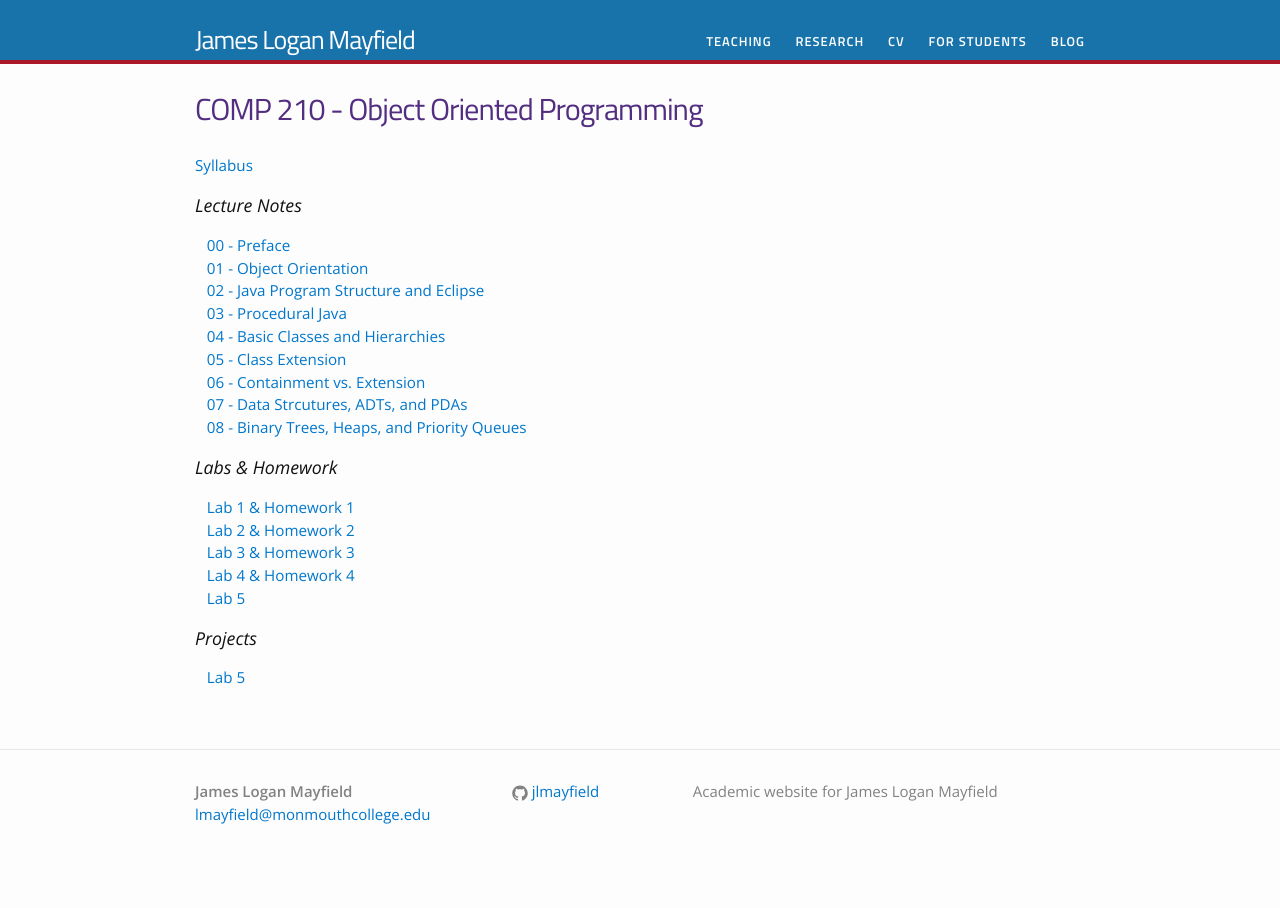
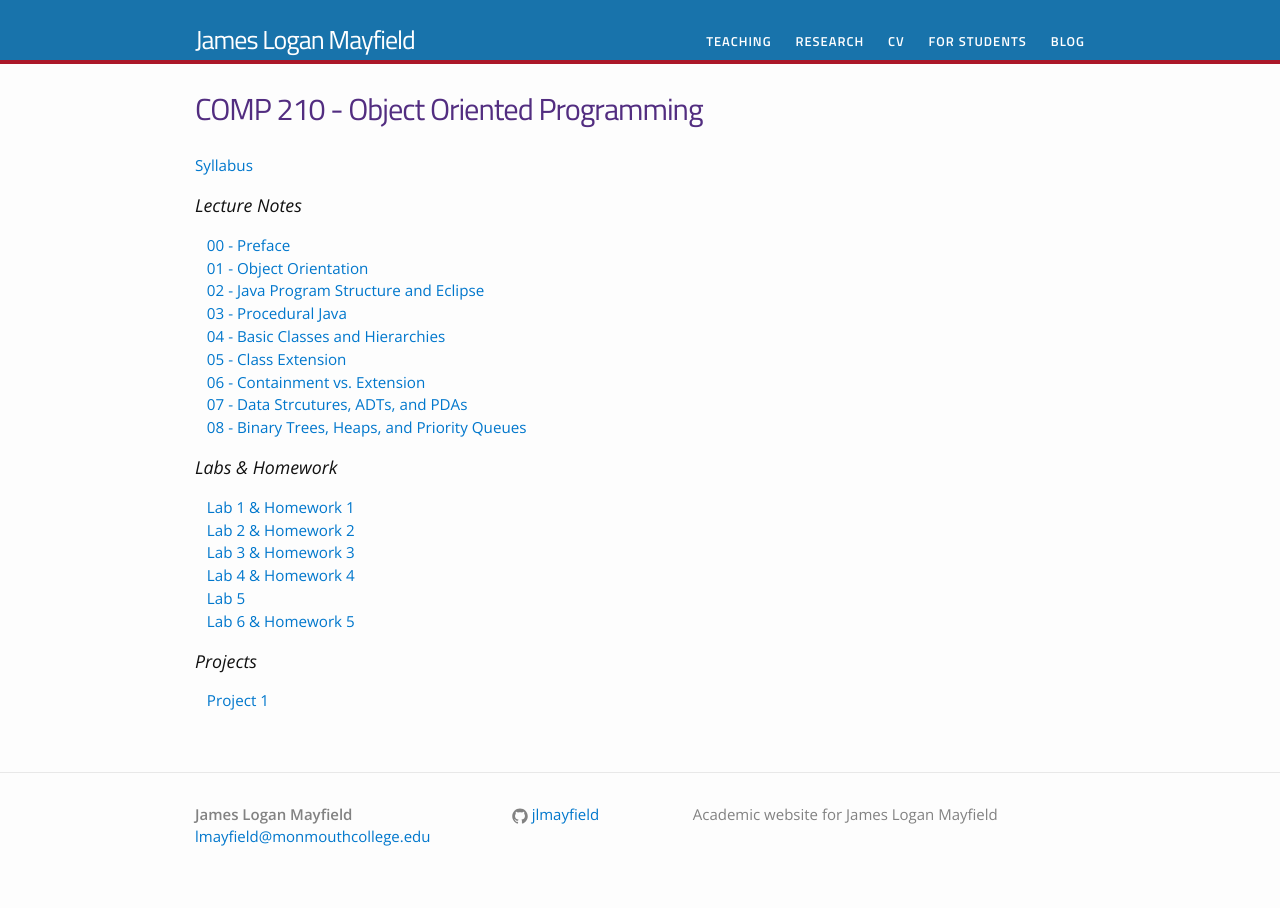
Before and after one commit to jlmayfield/jlmayfield.github.io, a Jekyll site: the page built from teaching/comp210.md, in a window 1280 px wide. Built offline with Jekyll 4.4.1, drawn with Linux system fonts in a browser that asks for light colours.

Commit message:
c210 lab6 added. c161 lab5 fixed

```diff
--- a/teaching/comp210.md
+++ b/teaching/comp210.md
@@ -26,9 +26,10 @@ permalink: /teaching/COMP210/
 &nbsp;&nbsp;&nbsp;[Lab 3 & Homework 3](/teaching/COMP210/labs/comp210-lab3.pdf)
 &nbsp;&nbsp;&nbsp;[Lab 4 & Homework 4](/teaching/COMP210/labs/comp210-lab4.pdf)
 &nbsp;&nbsp;&nbsp;[Lab 5](/teaching/COMP210/labs/comp210-lab5.pdf)
+&nbsp;&nbsp;&nbsp;[Lab 6 & Homework 5](/teaching/COMP210/labs/comp210-lab6.pdf)
 
 
 
 ### Projects
 
-&nbsp;&nbsp;&nbsp;[Lab 5](/teaching/COMP210/projects/comp210-proj1.pdf)
+&nbsp;&nbsp;&nbsp;[Project 1](/teaching/COMP210/projects/comp210-proj1.pdf)
```
Also changed, not shown: 2 other files.
